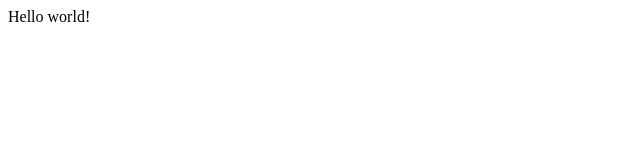
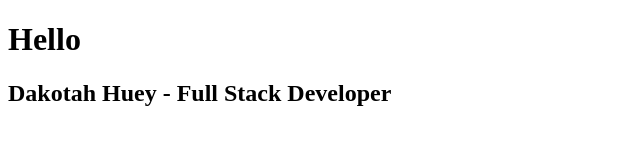
Before and after one commit to frescocodes/gatsby-study, a Gatsby site: page / in a window 1280 px wide. Shown: the whole page, without its empty margins (0-640 px from the left). Built offline with nearby package versions, Linux system fonts and the light colour scheme; Gatsby itself is replaced by a stand-in of ours.

Commit message:
initial setup with gatsby new
personalized simple component

```diff
--- a/src/pages/index.js
+++ b/src/pages/index.js
@@ -1,3 +1,12 @@
 import React from "react"
 
-export default () => <div>Hello world!</div>
+const IndexPage = () => {
+  return (
+    <div>
+      <h1>Hello</h1>
+      <h2>Dakotah Huey - Full Stack Developer</h2>
+    </div>
+  )
+}
+
+export default IndexPage
```
